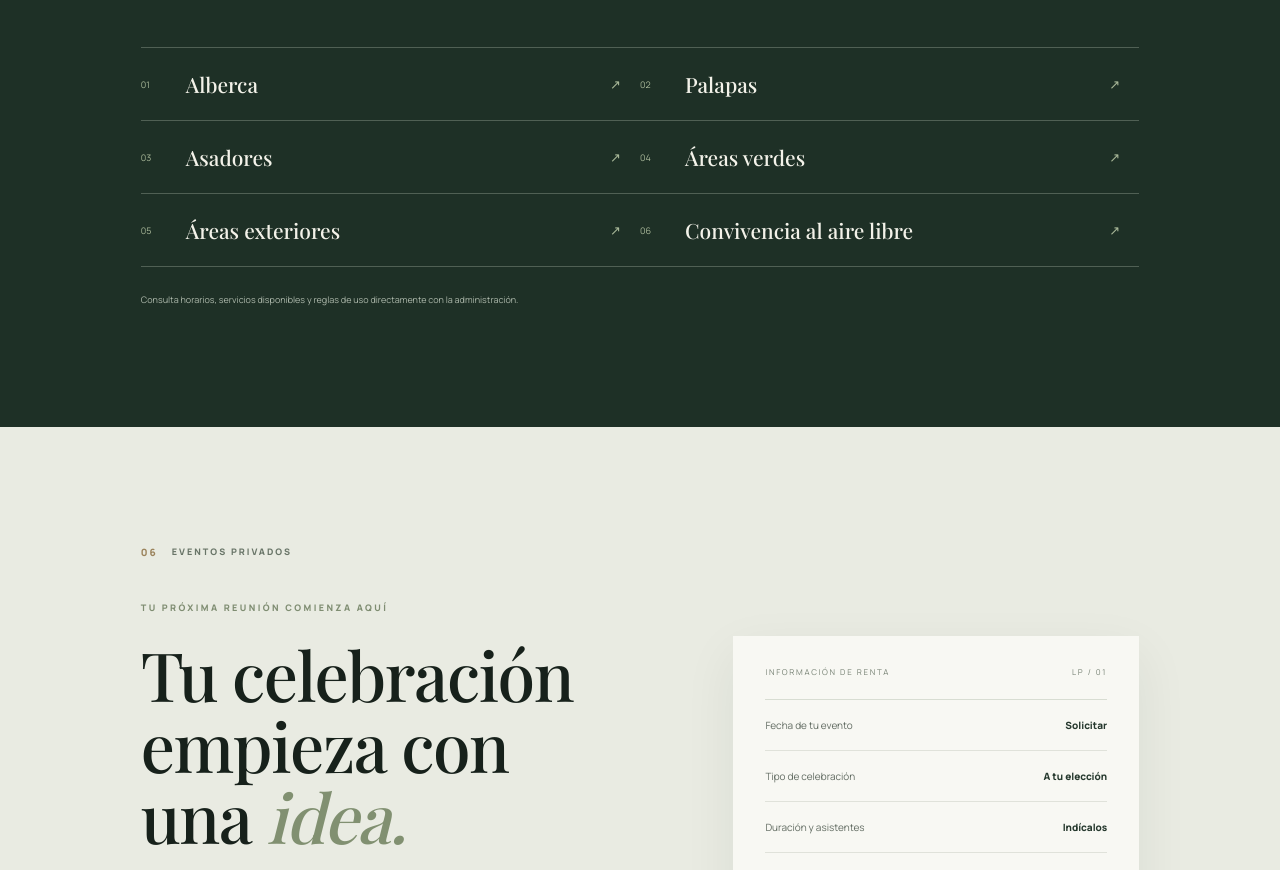
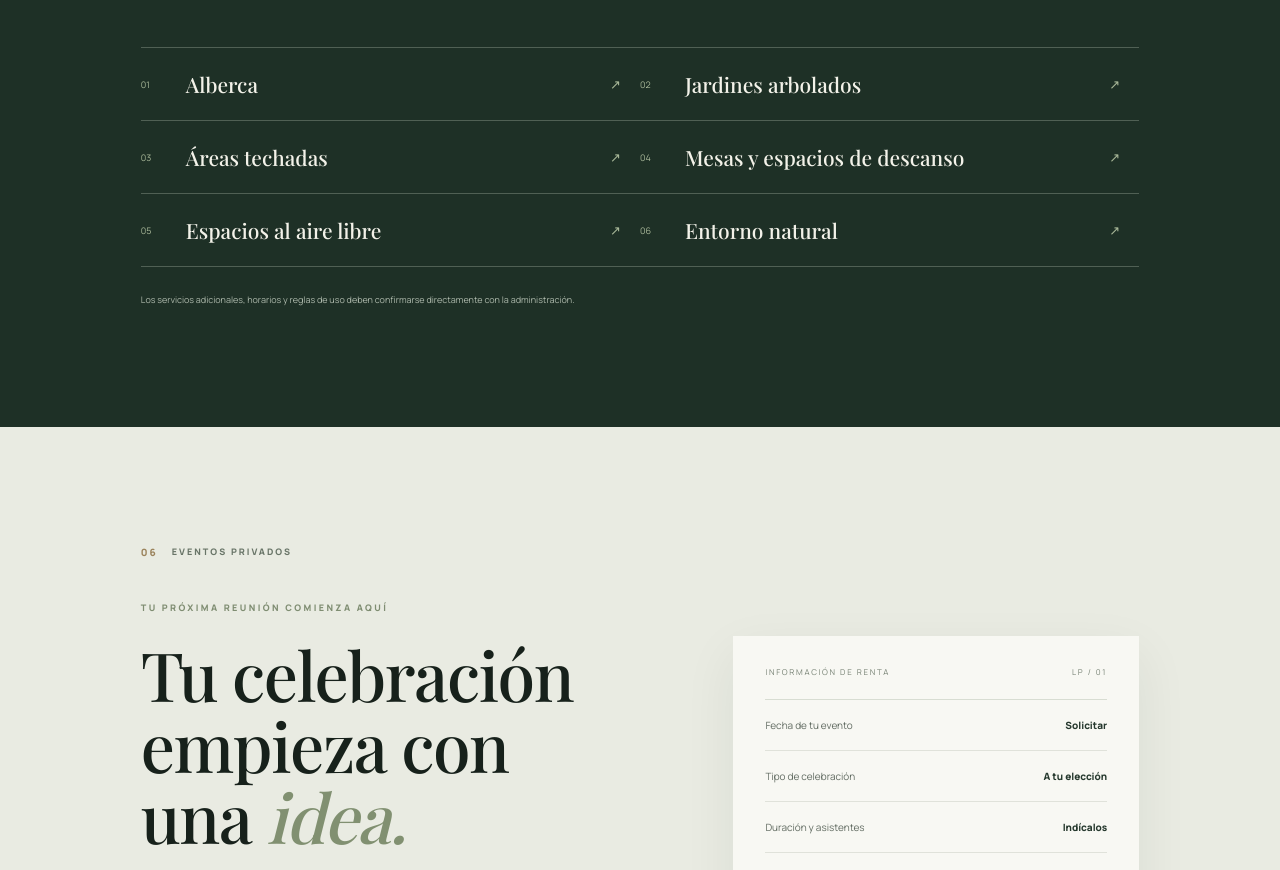
Before and after one commit to gamezUN/Quinta-los-pciachos, a plain HTML site: page index.html in a window 1280 px wide. Shown: the part 5743-6613 px from the top of the page. Drawn offline with nearby package versions, Linux system fonts and the light colour scheme; a web font is replaced by a local one.

Commit message:
Ajusta instalaciones a fotografías reales

```diff
--- a/index.html
+++ b/index.html
@@ -144,13 +144,13 @@
         <div class="amenities-heading"><h2>Todo listo para<br><em>pasarla bien.</em></h2><p>Disfruta las áreas de la quinta y consulta con el equipo cualquier duda sobre servicios y disponibilidad.</p></div>
         <div class="amenities-list">
           <div><span>01</span><strong>Alberca</strong><i>↗</i></div>
-          <div><span>02</span><strong>Palapas</strong><i>↗</i></div>
-          <div><span>03</span><strong>Asadores</strong><i>↗</i></div>
-          <div><span>04</span><strong>Áreas verdes</strong><i>↗</i></div>
-          <div><span>05</span><strong>Áreas exteriores</strong><i>↗</i></div>
-          <div><span>06</span><strong>Convivencia al aire libre</strong><i>↗</i></div>
+          <div><span>02</span><strong>Jardines arbolados</strong><i>↗</i></div>
+          <div><span>03</span><strong>Áreas techadas</strong><i>↗</i></div>
+          <div><span>04</span><strong>Mesas y espacios de descanso</strong><i>↗</i></div>
+          <div><span>05</span><strong>Espacios al aire libre</strong><i>↗</i></div>
+          <div><span>06</span><strong>Entorno natural</strong><i>↗</i></div>
         </div>
-        <p class="fine-print">Consulta horarios, servicios disponibles y reglas de uso directamente con la administración.</p>
+        <p class="fine-print">Los servicios adicionales, horarios y reglas de uso deben confirmarse directamente con la administración.</p>
       </div>
     </section>
 
```
